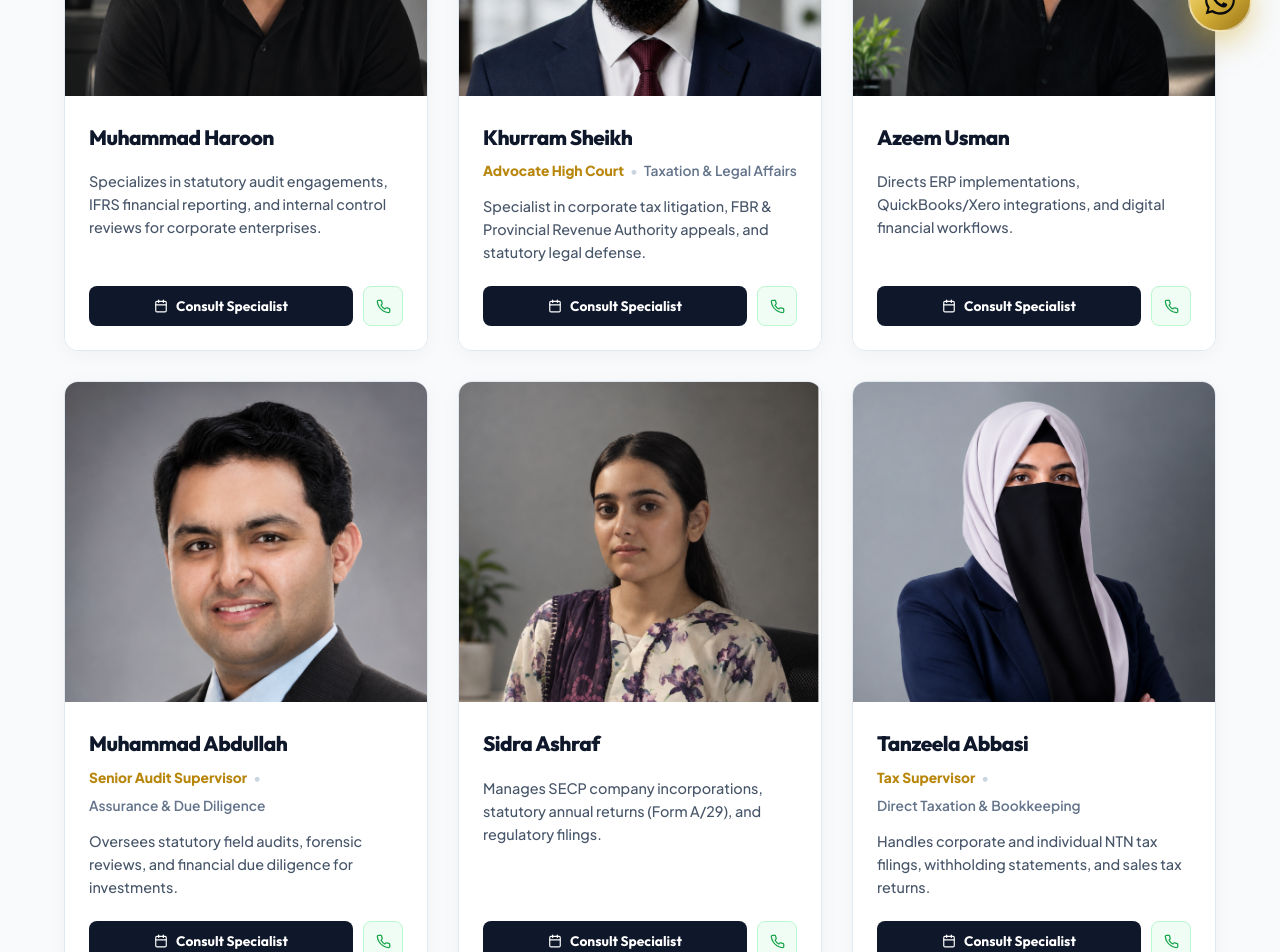
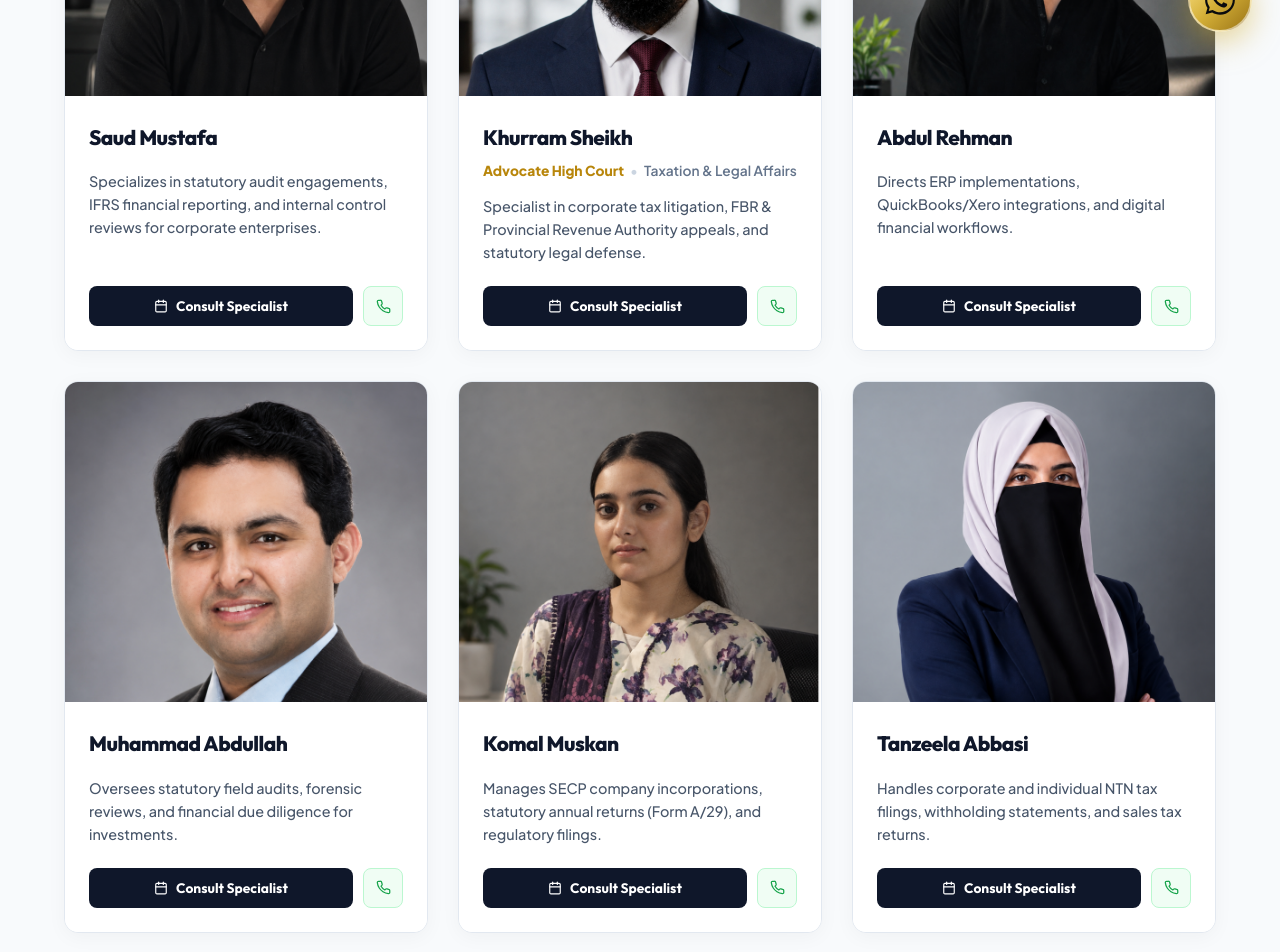
Before and after one commit to Hassan-zubair-ch/kinzei, a React (Vite) app in the folder client/: page /team in a window 1280 px wide. Shown: the part 740-1692 px from the top of the page. Built offline with nearby package versions, Linux system fonts and the light colour scheme.

Commit message:
Update team member names to Saud Mustafa, Abdul Rehman, Muhammad Abdullah, and Komal Muskan in OurTeam page

```diff
--- a/client/src/pages/OurTeam.jsx
+++ b/client/src/pages/OurTeam.jsx
@@ -14,7 +14,7 @@ export default function OurTeam({ onOpenSchedule }) {
 
   const teamMembers = [
     {
-      name: "Muhammad Haroon",
+      name: "Saud Mustafa",
       role: "",
       department: "",
       summary: "Specializes in statutory audit engagements, IFRS financial reporting, and internal control reviews for corporate enterprises.",
@@ -28,7 +28,7 @@ export default function OurTeam({ onOpenSchedule }) {
       image: "/team/khurram-sheikh.png"
     },
     {
-      name: "Azeem Usman",
+      name: "Abdul Rehman",
       role: "",
       department: "",
       summary: "Directs ERP implementations, QuickBooks/Xero integrations, and digital financial workflows.",
@@ -36,13 +36,13 @@ export default function OurTeam({ onOpenSchedule }) {
     },
     {
       name: "Muhammad Abdullah",
-      role: "Senior Audit Supervisor",
-      department: "Assurance & Due Diligence",
+      role: "",
+      department: "",
       summary: "Oversees statutory field audits, forensic reviews, and financial due diligence for investments.",
       image: "/team/nisar-ahmed.png"
     },
     {
-      name: "Sidra Ashraf",
+      name: "Komal Muskan",
       role: "",
       department: "",
       summary: "Manages SECP company incorporations, statutory annual returns (Form A/29), and regulatory filings.",
@@ -50,8 +50,8 @@ export default function OurTeam({ onOpenSchedule }) {
     },
     {
       name: "Tanzeela Abbasi",
-      role: "Tax Supervisor",
-      department: "Direct Taxation & Bookkeeping",
+      role: "",
+      department: "",
       summary: "Handles corporate and individual NTN tax filings, withholding statements, and sales tax returns.",
       image: "/team/tanzeela-abbasi.png"
     }
```
Also changed, not shown: 1 other file (tests, documents, lock files or other folders).
